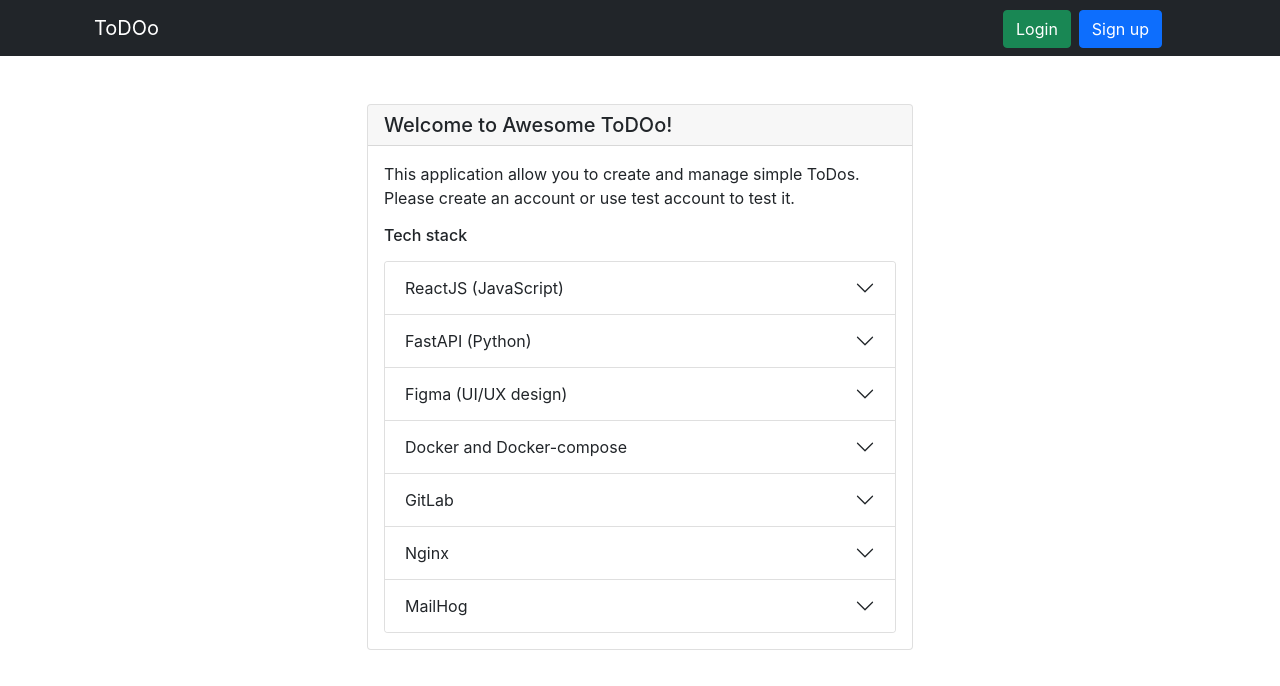
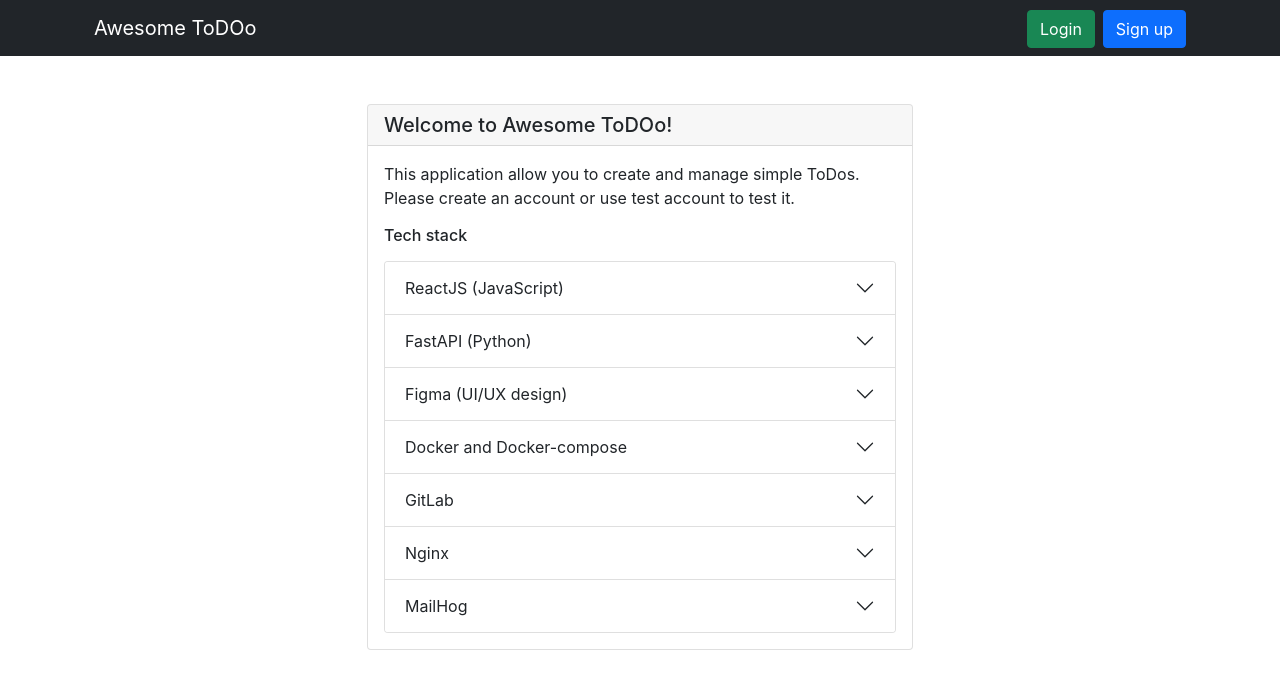
Before and after one commit to refleks1a/FastAPI-ReactJS_Template, a React (Create React App) app in the folder frontend/: page / in a window 1280 px wide. Shown: the top 686 px of the page. Built offline with nearby package versions, Linux system fonts and the light colour scheme.

Commit message:
new navbar layout

```diff
--- a/frontend/src/components/nav_bar/NavBarTop.js
+++ b/frontend/src/components/nav_bar/NavBarTop.js
@@ -19,12 +19,13 @@ export default function NavBarTop(props) {
       <Container fluid>
         <Row>
           <Col className="p-0">
-            <Navbar bg="dark" variant="dark"  expand="lg">
-              <Container>
+            <Navbar bg="dark" variant="dark"  expand="md">
+              <Container className="pe-0">
                 <Row className="w-100 justify-content-between">
-                  <Col xs={8} className="d-flex">
-                    <LinkContainer to={RouterPath.HOME}>
-                      <Navbar.Brand>ToDOo</Navbar.Brand>
+                  <Col xs={8} md={9} className="d-flex">
+
+                    <LinkContainer className="brand" to={RouterPath.HOME}>
+                      <Navbar.Brand>Awesome ToDOo</Navbar.Brand>
                     </LinkContainer>
                   {isAuthenticated && (
                           <>
--- a/frontend/src/index.css
+++ b/frontend/src/index.css
@@ -12,3 +12,9 @@ code {
   font-family: source-code-pro, Menlo, Monaco, Consolas, 'Courier New',
     monospace;
 }
+
+@media (max-width: 768px) {
+  .brand {
+    display: none;
+  }
+ }
```
